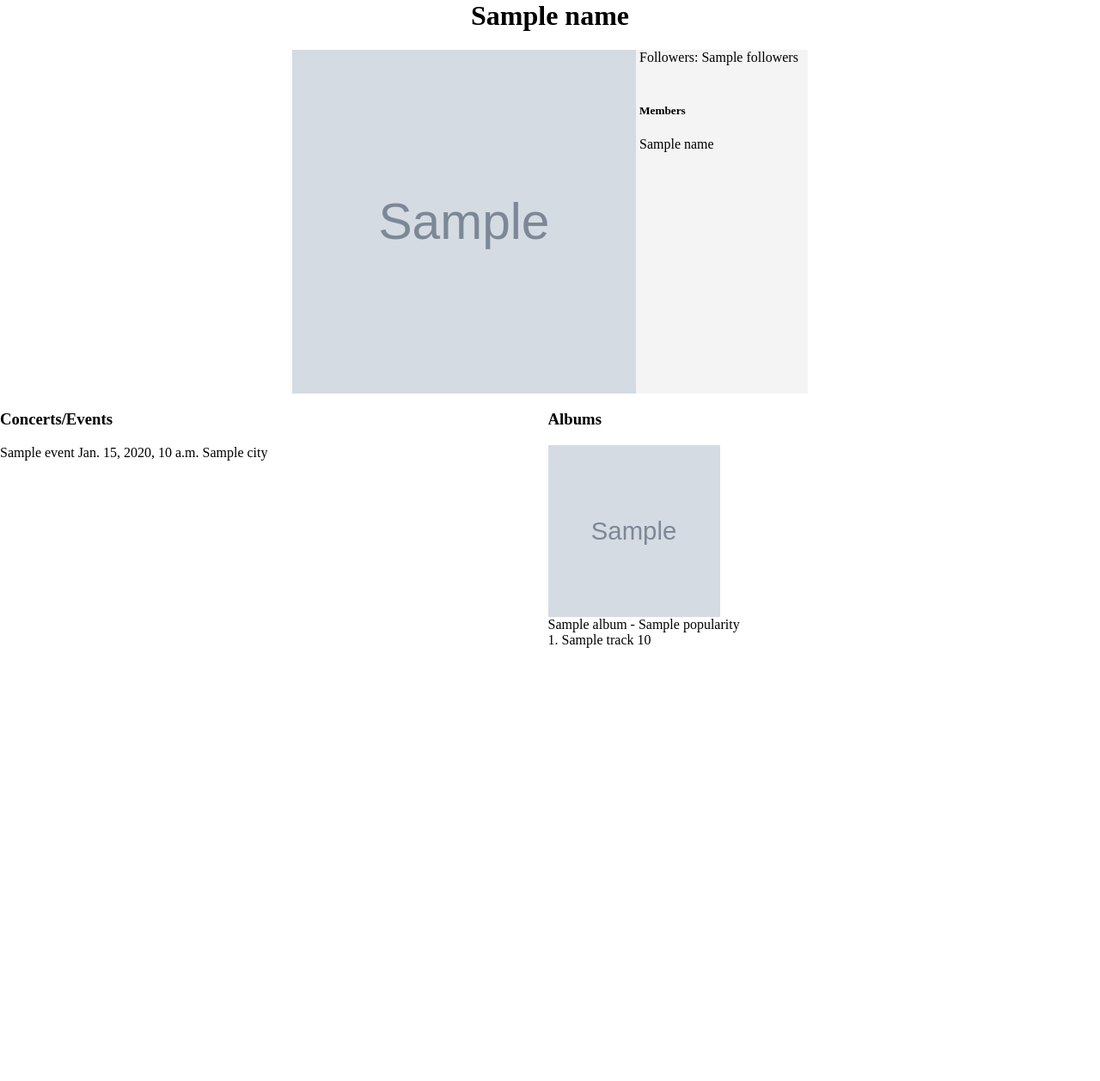
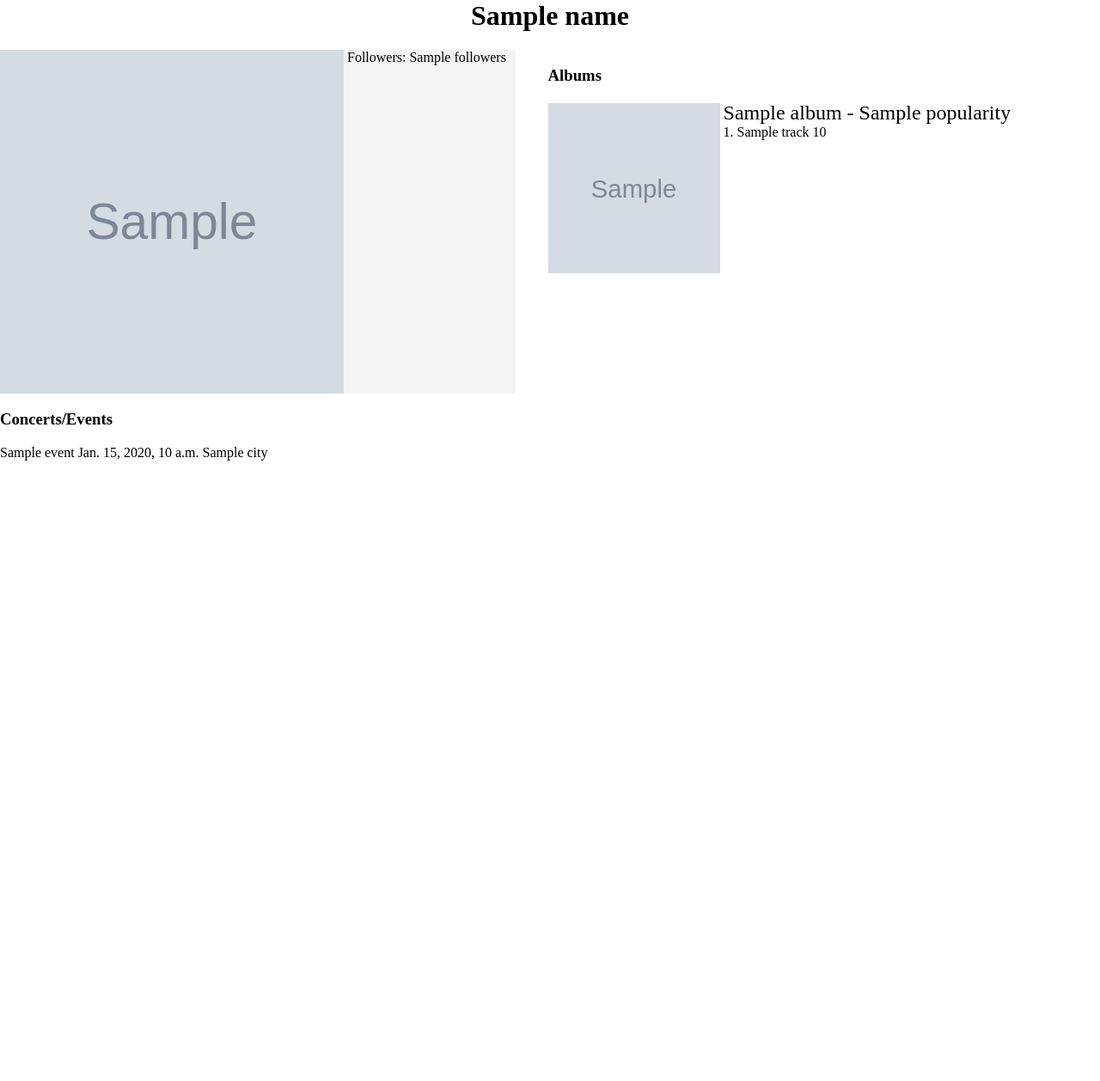
Before and after one commit to siljr/prosjekt1, a Django app: template band_booking/templates/band_booking/artist.html in a window 1280 px wide. Shown: the whole page at 86% size. After the commit the page ends 536 px from the top, so only its background shows below. Run offline with Django 3.2, Linux system fonts and the light colour scheme; a user stored in the database is signed in; tables that the repository leaves empty hold one stand-in row (values such as "Sample post"); the template is opened without the code that fills it: most values are stand-ins (such as "Sample title", 1, 10 or a date in 2020); grey boxes marked "Sample" are stand-in pictures.

Commit message:
Some updates to the HTML and CSS styling of the artist information page

```diff
--- a/band_booking/static/band_booking/style/artist.css
+++ b/band_booking/static/band_booking/style/artist.css
@@ -38,23 +38,21 @@ html, body{
 
 .band-information{
     border-radius: 2px;
-    margin-left: 50%;
     width: 600px;
-    transform: translate(-50%, 0);
     height: 400px;
     background-color: #f4f4f4;
 }
 
-.events, .albums{
+.albums{
     vertical-align: top;
-    display: inline-block;
     width: 49.5%;
     height: 800px;
-    overflow: scroll;
+    display: inline-block;
 }
 
 .album {
     height: 200px;
+    overflow: hidden;
     width: 100%;
 }
 
@@ -65,16 +63,44 @@ html, body{
 }
 
 .album-title {
-    height: 40px;
+    height: 25px;
+    font-size: 24px;
     vertical-align: top;
+
 }
 
 .album-tracks {
-    height: 160px;
-    overflow: scroll;
+    height: 175px;
+    overflow-y: scroll;
+    overflow-x: hidden;
+}
+
+::-webkit-scrollbar{
+    width: 6px;
+}
+
+::-webkit-scrollbar-track {
+    display: none;
+}
+
+::-webkit-scrollbar-thumb {
+    border-radius: 10px;
+    -webkit-box-shadow: inset 0 0 6px rgba(0,0,0,1);
+    background-color: #666666;
+}
+
+:window-inactive{
+    display: none;
 }
 
 .album-information {
     height: 200px;
-    width: calc(100% - 200px);
+    display: inline-block;
+    width: calc(100% - 210px);
 }
+
+.wrapper-left{
+    display: inline-block;
+    vertical-align: top;
+    width: 49.5%;
+}
--- a/band_booking/templates/band_booking/artist.html
+++ b/band_booking/templates/band_booking/artist.html
@@ -7,6 +7,7 @@
     <h3>{{ error }}</h3>
 {% else %}
     <h1 class="band-title">{{ name }}</h1>
+    <div class="wrapper-left">
         <div class="band-information">
             <div class="image-wrapper">
                 <img class="band-image" src="{{ image.url }}"/>
@@ -15,20 +16,18 @@
                 <div class="followers">
                     Followers: {{ followers }}
                 </div>
+                {% if type == "band" %}
                 <div class="members">
                     <h5 class="members-title">
                         Members
                     </h5>
                     <div class="band-members">
-                    {% if type == "band" %}
                         {% for member in members %}
                             <div class="band-member">{{ member }}</div>
                         {% endfor %}
-                    {% else %}
-                        <div class="band-member">{{ name }}</div>
-                    {% endif %}
                     </div>
                 </div>
+                {% endif %}
             </div>
         </div>
 
@@ -54,6 +53,8 @@
                 {% endfor %}
             {%  endif %}
         </div>
+    </div>
+
 
     <div class="albums">
         <h3 class="albums-title">
```
Lines whose indentation alone changed are shown as unchanged.
